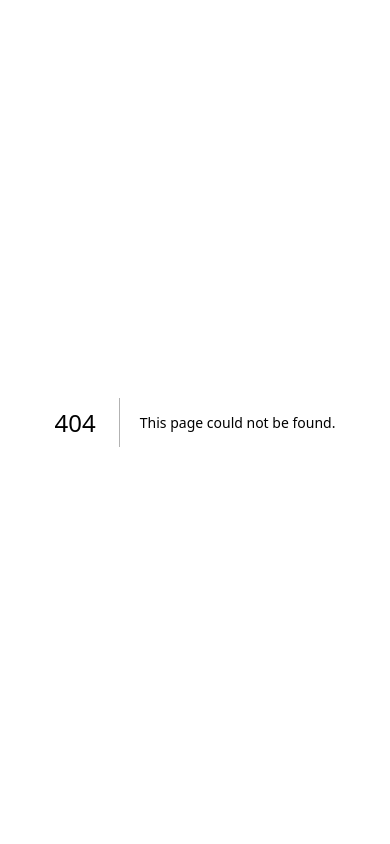
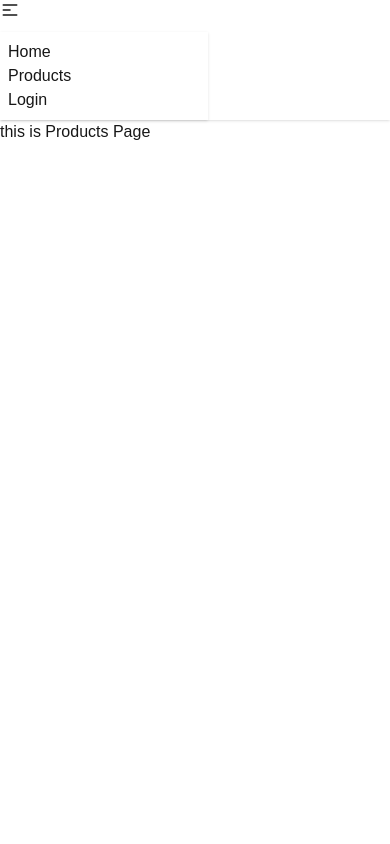
Before and after one commit to malamin59/next-js-job-task, a Next.js app: page /products in a window 390 px wide. Before the commit this address had no page. Shown: the top 844 px of the page. Built offline with nearby package versions, Linux system fonts and the light colour scheme.

Commit message:
Add responsive Navbar with dropdown menu

```diff
--- /dev/null
+++ b/src/app/components/Nabvar.jsx
@@ -0,0 +1,60 @@
+import Link from "next/link";
+
+export default function Navbar() {
+  return (
+    <div className="navbar bg-base-100 shadow-sm">
+      {/* Navbar Start */}
+      <div className="navbar-start ">
+        <div className="dropdown">
+          <label tabIndex={0} className="btn btn-ghost lg:hidden">
+            <svg
+              xmlns="http://www.w3.org/2000/svg"
+              className="h-5 w-5"
+              fill="none"
+              viewBox="0 0 24 24"
+              stroke="currentColor"
+            >
+              <path
+                strokeLinecap="round"
+                strokeLinejoin="round"
+                strokeWidth="2"
+                d="M4 6h16M4 12h8m-8 6h16"
+              />
+            </svg>
+          </label>
+          <ul
+            tabIndex={0}
+            className="menu menu-sm dropdown-content lg:hidden   bg-base-100 rounded-box z-10 mt-3 w-52 p-2 shadow"
+          >
+            <li>
+              <Link href="/">Home</Link>
+            </li>
+            <li>
+              <Link href="/products">Products</Link>
+            </li>
+            <li>
+              <Link href="/login">Login</Link>
+            </li>
+          </ul>
+        </div>
+
+      </div>
+
+      {/* Navbar Center */}
+      <div className="navbar-center hidden px-2 my-2 lg:flex w-full">
+  <ul className="menu menu-horizontal flex justify-between w-full px-4">
+    <li>
+      <Link href="/">Home</Link>
+    </li>
+    <li>
+      <Link href="/products">Products</Link>
+    </li>
+    <li>
+      <Link href="/login">Login</Link>
+    </li>
+  </ul>
+</div>
+
+    </div>
+  );
+}
--- a/src/app/layout.js
+++ b/src/app/layout.js
@@ -1,6 +1,7 @@
 import { Geist, Geist_Mono } from "next/font/google";
 import "./globals.css";
 import Footer from "./components/Footer";
+import Navbar from "./components/Nabvar";
 
 const geistSans = Geist({
   variable: "--font-geist-sans",
@@ -23,7 +24,8 @@ export default function RootLayout({ children }) {
       <body
         className={`${geistSans.variable} ${geistMono.variable} antialiased`}
       >
-       <main className="min-h-screen">{children}</main>
+        <Navbar/>
+       <main className=" flex flex-col min-h-screen">{children}</main>
        {/* footer is hear  */}
       <Footer/>
       </body>
--- /dev/null
+++ b/src/app/loading.jsx
@@ -0,0 +1,8 @@
+export default function Loading() {
+  return (
+    <div className="flex items-center justify-center h-screen">
+      <div className="animate-spin rounded-full h-12 w-12 border-t-4 border-blue-500"></div>
+      <p className="mt-4 text-gray-700">Loading...</p>
+    </div>
+  );
+}
--- /dev/null
+++ b/src/app/products/page.jsx
@@ -0,0 +1,7 @@
+import React from 'react'
+
+export default function Products() {
+  return (
+    <div> this is Products Page </div>
+  )
+}
```
